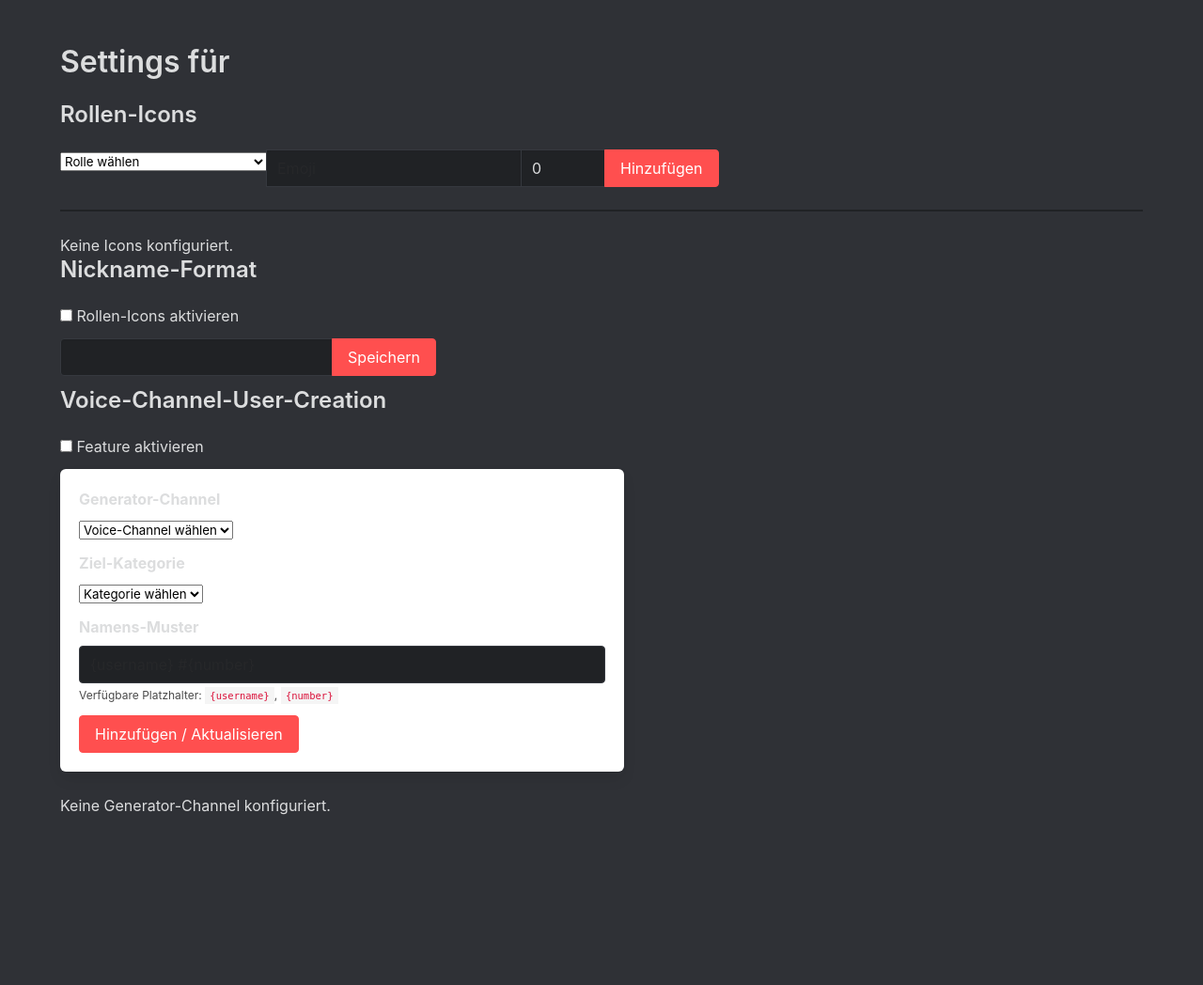
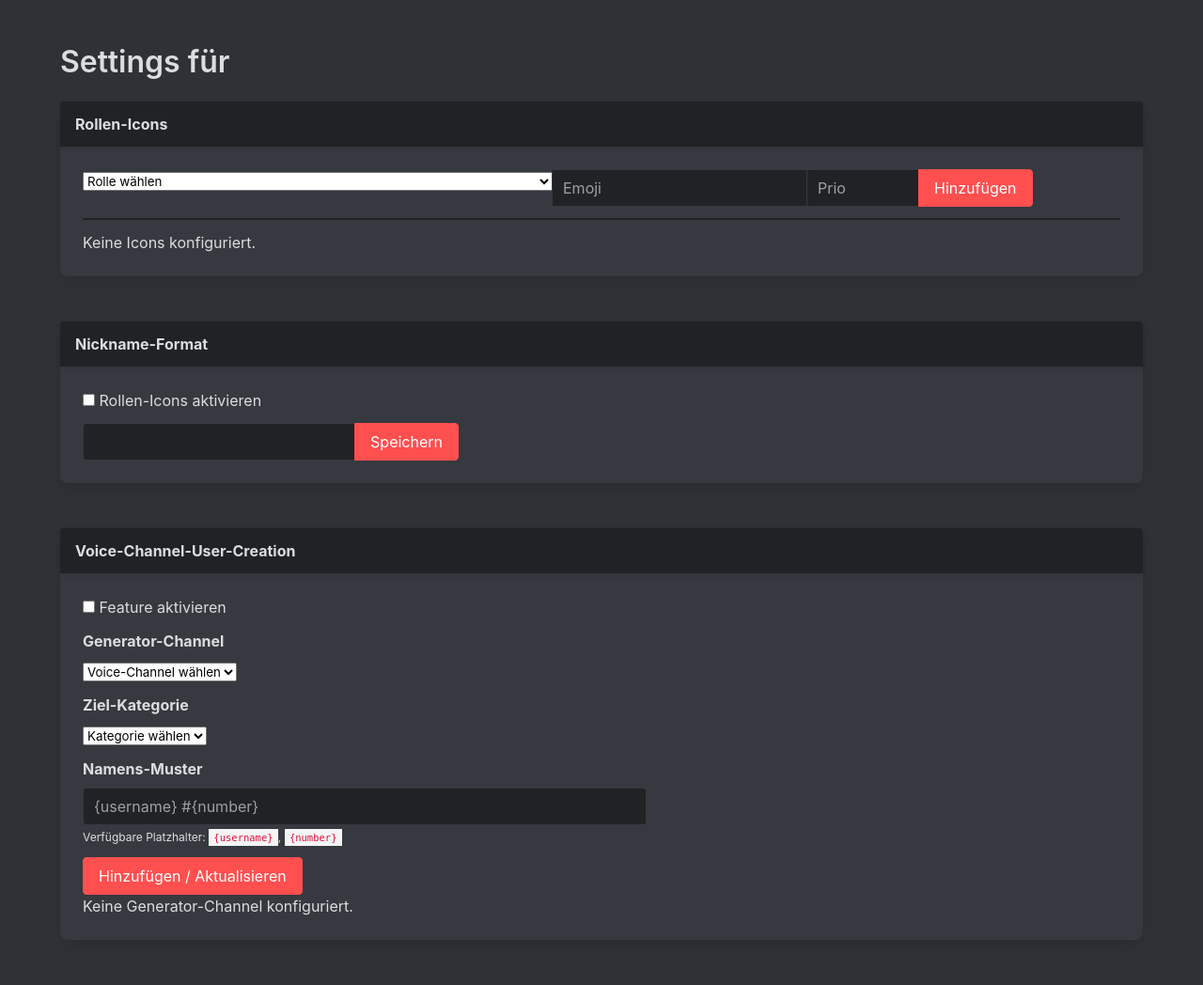
Before and after one commit to Katze719/Aeternum-Sentinel, a FastAPI app: template src/sentinel/web/templates/guild_settings.html in a window 1280 px wide. Shown: the whole page at 94% size. Before the commit the page ends 867 px from the top, so only its background shows below. Run offline with FastAPI, Linux system fonts and the light colour scheme; the template is opened without the code that fills it, so the values that code supplies are empty; style sheets or scripts are compiled from the project's sources; some libraries are stand-ins or nearby versions.

Commit message:
Update project dependencies and configurations to support Python 3.12. Modify Dockerfiles for development and production environments to use the latest Python version. Add SCSS support by introducing a new asset compilation function and updating templates to utilize compiled CSS. Refactor guild settings templates for improved layout and functionality, including role icon management and voice channel user creation features.

```diff
--- a/pyproject.toml
+++ b/pyproject.toml
@@ -7,7 +7,7 @@ authors = [
 ]
 license = {text = "MIT"}
 readme = "README.md"
-requires-python = ">=3.10"
+requires-python = ">=3.12"
 dependencies = [
     "discord.py>=2.5.2,<3.0.0",
     "fastapi>=0.110.0,<1.0.0",
@@ -18,6 +18,7 @@ dependencies = [
     "PyNaCl>=1.5.0,<2.0.0",
     "httpx>=0.27.0,<1.0.0",
     "jinja2>=3.1.2,<4.0",
+    "libsass (>=0.23.0,<0.24.0)",
 ]
 
 [project.optional-dependencies]
--- a/src/sentinel/web/server.py
+++ b/src/sentinel/web/server.py
@@ -59,6 +59,16 @@ def get_app(bot: SentinelBot) -> FastAPI:  # noqa: D401
     templates_path.mkdir(parents=True, exist_ok=True)
     app.mount("/static", StaticFiles(directory=static_path), name="static")
     templates = Jinja2Templates(directory=str(templates_path))
+
+    # Compile SCSS to CSS once at startup (non-blocking)
+    try:
+        from sentinel.utils.assets import compile_scss  # local import to avoid cost if unused
+
+        static_dir = Path(__file__).parent / "static"
+        compile_scss(static_dir / "sentinel.scss", static_dir / "sentinel.css")
+    except Exception as _:
+        # If Sass compilation fails we continue with last generated CSS
+        pass
 
     @app.get("/", response_class=HTMLResponse, tags=["ui"])
     async def landing(request: Request):
@@ -223,7 +233,21 @@ def get_app(bot: SentinelBot) -> FastAPI:  # noqa: D401
             user_guilds = guilds_resp.json()
 
         bot_guild_ids = {g.id for g in bot.guilds}
-        common_guilds = [g for g in user_guilds if int(g["id"]) in bot_guild_ids]
+
+        # Build list of guilds where bot is present + add icon URL for dashboard display
+        common_guilds = []
+        for g in user_guilds:
+            if int(g["id"]) not in bot_guild_ids:
+                continue
+
+            icon_hash = g.get("icon")
+            if icon_hash:
+                g["icon_url"] = f"https://cdn.discordapp.com/icons/{g['id']}/{icon_hash}.png?size=128"
+            else:
+                # Fallback placeholder (Discord default avatar)
+                g["icon_url"] = "https://cdn.discordapp.com/embed/avatars/0.png"
+
+            common_guilds.append(g)
 
         return templates.TemplateResponse(
             "dashboard.html",
--- a/src/sentinel/web/static/sentinel.css
+++ /dev/null
@@ -1,75 +0,0 @@
-/* Sentinel custom Discord-like dark theme */
-:root {
-    --bg-dark: #2f3136;
-    --bg-card: #36393f;
-    --bg-elevated: #202225;
-    --text-normal: #dcddde;
-    --accent: #ff4f4f;
-}
-
-html,
-body {
-    background: var(--bg-dark);
-    color: var(--text-normal);
-    height: 100%;
-}
-
-.card {
-    background: var(--bg-card);
-    color: var(--text-normal);
-    border: none;
-    border-radius: 8px;
-}
-
-.navbar,
-.footer {
-    background: var(--bg-elevated);
-}
-
-.button.is-primary,
-.button.is-link,
-.button.is-info {
-    background: var(--accent);
-    border-color: var(--accent);
-    color: #fff;
-}
-
-.button.is-primary:hover,
-.button.is-link:hover,
-.button.is-info:hover {
-    filter: brightness(1.1);
-}
-
-.switch.is-info input:checked+.check {
-    background: var(--accent);
-}
-
-.input,
-.select select {
-    background: var(--bg-elevated);
-    border-color: var(--bg-card);
-    color: var(--text-normal);
-}
-
-.table {
-    background: var(--bg-card);
-    color: var(--text-normal);
-}
-
-.title,
-.subtitle,
-label {
-    color: var(--text-normal) !important;
-}
-
-.full-center {
-    display: flex;
-    flex-direction: column;
-    align-items: center;
-    justify-content: center;
-    min-height: 100vh;
-}
-
-hr {
-    background: var(--bg-elevated);
-}
--- /dev/null
+++ b/src/sentinel/web/static/sentinel.scss
@@ -0,0 +1,185 @@
+/* SCSS version of sentinel styles – identical to current CSS but allows future use of variables, mixins, etc. */
+@charset "utf-8";
+
+/* ---------------- Sentinel Dark Theme (SCSS) ---------------- */
+
+// Color palette variables
+$bg-dark: #2f3136;
+$bg-card: #36393f;
+$bg-elevated: #202225;
+$text-normal: #dcddde;
+$accent: #ff4f4f;
+
+// Expose them as CSS custom properties for runtime usage
+:root {
+    --bg-dark: #{$bg-dark};
+    --bg-card: #{$bg-card};
+    --bg-elevated: #{$bg-elevated};
+    --text-normal: #{$text-normal};
+    --accent: #{$accent};
+}
+
+html,
+body {
+    background: var(--bg-dark);
+    color: var(--text-normal);
+    height: 100%;
+}
+
+.card {
+    background: var(--bg-card);
+    color: var(--text-normal);
+    border: none;
+    border-radius: 8px;
+}
+
+.navbar,
+.footer {
+    background: var(--bg-elevated);
+}
+
+.button {
+
+    &.is-primary,
+    &.is-link,
+    &.is-info {
+        background: var(--accent);
+        border-color: var(--accent);
+        color: #fff;
+
+        &:hover {
+            filter: brightness(1.1);
+        }
+    }
+}
+
+.switch.is-info input:checked+.check {
+    background: var(--accent);
+}
+
+.input,
+.select select {
+    background: var(--bg-elevated);
+    border-color: var(--bg-card);
+    color: var(--text-normal);
+}
+
+.table {
+    background: var(--bg-card);
+    color: var(--text-normal);
+
+    thead th {
+        background: var(--bg-card);
+        color: var(--text-normal);
+        border-bottom-color: var(--bg-elevated);
+    }
+
+    &.is-striped tbody tr:nth-child(odd) {
+        background: var(--bg-elevated);
+    }
+
+    &.is-hoverable tbody tr:not(.is-selected):hover {
+        background: var(--bg-card);
+    }
+}
+
+.title,
+.subtitle,
+label {
+    color: var(--text-normal) !important;
+}
+
+.full-center {
+    display: flex;
+    flex-direction: column;
+    align-items: center;
+    justify-content: center;
+    min-height: 100vh;
+}
+
+hr {
+    background: var(--bg-elevated);
+}
+
+/* ----- Cards & Headers ----- */
+.card-header {
+    background: var(--bg-elevated);
+    border: none;
+
+    .card-header-title {
+        color: var(--text-normal);
+    }
+}
+
+/* ----- Form & Select Overrides ----- */
+
+// Placeholder color
+.input::placeholder,
+textarea::placeholder {
+    color: #a0a0a0;
+    opacity: 1;
+}
+
+// Choices.js dark styling overrides
+.choices__inner,
+.choices__list--dropdown,
+.choices__list[role="listbox"] {
+    background: var(--bg-elevated) !important;
+    color: var(--text-normal) !important;
+    border-color: var(--bg-card) !important;
+}
+
+.choices__list--dropdown {
+    background: var(--bg-elevated) !important;
+    border-color: var(--bg-card) !important;
+
+    .choices__item,
+    .choices__item--selectable {
+        background: var(--bg-elevated) !important;
+        color: var(--text-normal) !important;
+
+        &.is-highlighted {
+            background: var(--bg-card) !important;
+        }
+    }
+
+    .choices__item--disabled {
+        color: #777 !important;
+    }
+
+    // Search field inside dropdown
+    .choices__input {
+        background: var(--bg-elevated) !important;
+        color: var(--text-normal) !important;
+        border-color: var(--bg-card) !important;
+
+        &::placeholder {
+            color: #a0a0a0 !important;
+        }
+    }
+}
+
+// Selected single-select control
+.choices[data-type*="select-one"] {
+    min-width: 340px !important;
+
+    .choices__inner {
+        background: var(--bg-elevated) !important;
+        border-color: var(--bg-card) !important;
+        color: var(--text-normal) !important;
+        min-height: calc(2.25em + .125em + 2px) !important;
+        padding: calc(0.375em - 1px) calc(0.625em - 1px) !important;
+        display: flex !important;
+        align-items: center !important;
+        border-radius: 4px !important;
+        box-sizing: border-box !important;
+    }
+
+    &::after {
+        border-color: var(--text-normal) transparent transparent !important;
+    }
+}
+
+.choices__list--single {
+    line-height: 1.5 !important;
+}
--- a/src/sentinel/web/templates/dashboard.html
+++ b/src/sentinel/web/templates/dashboard.html
@@ -8,6 +8,9 @@
     <div class="column is-one-quarter">
         <div class="card">
             <div class="card-content has-text-centered">
+                <figure class="image is-96x96 is-inline-block mb-3">
+                    <img class="is-rounded" src="{{ g.icon_url }}" alt="Icon">
+                </figure>
                 <p class="title is-5">{{ g.name }}</p>
                 <a class="button is-link is-small" href="/guilds/{{ g.id }}">Verwalten</a>
             </div>
--- a/src/sentinel/web/templates/guild_settings.html
+++ b/src/sentinel/web/templates/guild_settings.html
@@ -1,12 +1,16 @@
 {% extends 'base.html' %}
 {% block content %}
 <h2 class="title is-3">Settings für {{ guild.name }}</h2>
-<h3 class="title is-4">Rollen-Icons</h3>
+<div class="card mb-6">
+    <header class="card-header">
+        <p class="card-header-title">Rollen-Icons</p>
+    </header>
+    <div class="card-content">
 
         <form id="addIconForm">
             <div class="field has-addons">
                 <div class="control">
-            <select id="role_id" required data-choices style="min-width:220px">
+                    <select id="role_id" required data-choices style="min-width:500px">
                         <option value="" disabled selected>Rolle wählen</option>
                         {% for role in roles %}
                         <option value="{{ role.id }}">{{ role.name }}</option>
@@ -17,17 +21,18 @@
                     <input class="input" type="text" placeholder="Emoji" id="emoji" required>
                 </div>
                 <div class="control">
-            <input class="input" type="number" placeholder="Prio" id="priority" value="0" style="width:90px">
+                    <input class="input" type="number" placeholder="Prio" id="priority" value=""
+                        title="Höhere Zahl = höhere Anzeigenreihenfolge" style="width:120px">
                 </div>
                 <div class="control">
                     <button class="button is-primary" type="submit">Hinzufügen</button>
                 </div>
             </div>
         </form>
-<hr />
+        <hr class="my-3" />
 
         {% if role_icons %}
-<table class="table is-fullwidth">
+        <table class="table is-fullwidth is-striped is-hoverable">
             <thead>
                 <tr>
                     <th>Emoji</th>
@@ -51,9 +56,18 @@
         <p>Keine Icons konfiguriert.</p>
         {% endif %}
 
-<h3 class="title is-4">Nickname-Format</h3>
+    </div>
+</div>
+
+<div class="card mb-6">
+    <header class="card-header">
+        <p class="card-header-title">Nickname-Format</p>
+    </header>
+    <div class="card-content">
+
         <div class="field">
-    <input id="icon_enabled" type="checkbox" class="switch is-rounded is-info" {% if icon_enabled %}checked{% endif %}>
+            <input id="icon_enabled" type="checkbox" class="switch is-rounded is-info" {% if icon_enabled %}checked{%
+                endif %}>
             <label for="icon_enabled">Rollen-Icons aktivieren</label>
         </div>
 
@@ -66,14 +80,22 @@
             </div>
         </form>
 
-<h3 class="title is-4">Voice-Channel-User-Creation</h3>
+    </div>
+</div>
+
+<div class="card">
+    <header class="card-header">
+        <p class="card-header-title">Voice-Channel-User-Creation</p>
+    </header>
+    <div class="card-content">
 
         <div class="field">
-    <input id="vcuc_enabled" type="checkbox" class="switch is-rounded is-info" {% if vcuc_enabled %}checked{% endif %}>
+            <input id="vcuc_enabled" type="checkbox" class="switch is-rounded is-info" {% if vcuc_enabled %}checked{%
+                endif %}>
             <label for="vcuc_enabled">Feature aktivieren</label>
         </div>
 
-<form id="vcucForm" class="box" style="max-width:600px">
+        <form id="vcucForm" style="max-width:600px">
             <div class="field">
                 <label class="label">Generator-Channel</label>
                 <div class="control">
@@ -114,7 +136,7 @@
         </form>
 
         {% if vcuc_cfg %}
-<table class="table is-fullwidth">
+        <table class="table is-fullwidth is-striped is-hoverable">
             <thead>
                 <tr>
                     <th>Generator</th>
@@ -137,6 +159,9 @@
         {% else %}
         <p>Keine Generator-Channel konfiguriert.</p>
         {% endif %}
+
+    </div>
+</div>
 
 <script>
     async function deleteIcon(roleId) {
```
Also changed, not shown: src/sentinel/utils/assets.py (added, +30 -0 lines), src/sentinel/utils/storage.py (+8 -1 lines), 4 other files. Lines whose indentation alone changed are shown as unchanged.
